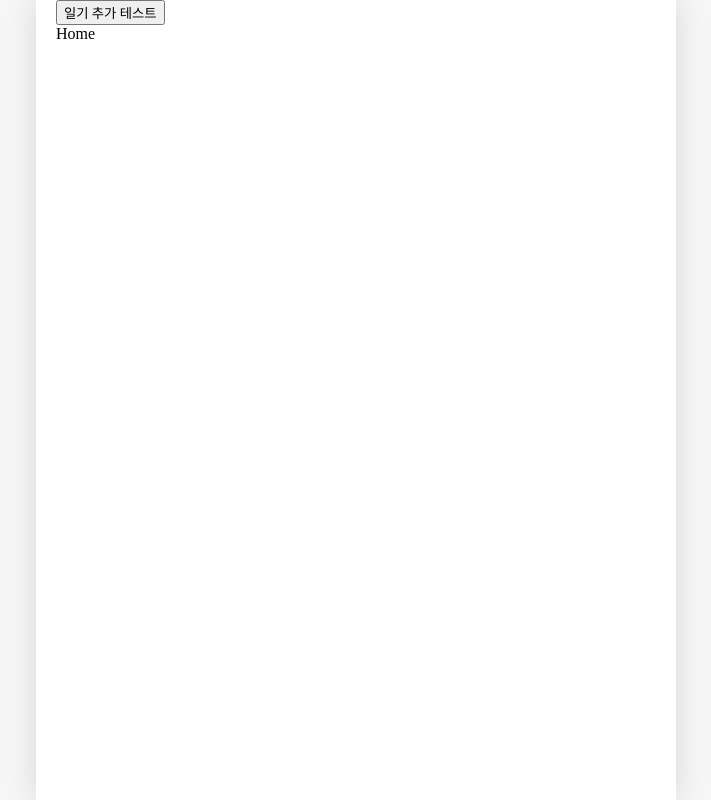
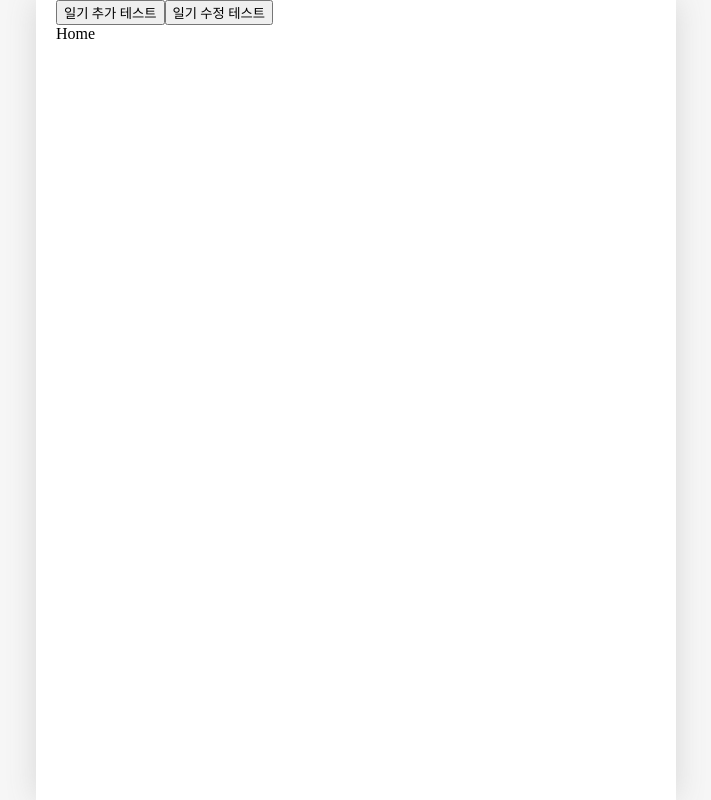
Before and after one commit to jay0425/onebite-react, a React (Vite) app in the folder section12-demo/: page / in a window 1280 px wide. Shown: the whole page, without its empty margins (284-995 px from the left). Built offline with nearby package versions, Linux system fonts and the light colour scheme; a web font is replaced by a local one.

Commit message:
일기 수정 기능 구현

```diff
--- a/section12-demo/src/App.jsx
+++ b/section12-demo/src/App.jsx
@@ -26,6 +26,8 @@ function reducer(state, action) {
   switch (action.type) {
     case 'CREATE':
       return [action, ...state];
+    case 'UPDATE':
+      return state.map((item) => (String(item.id) === String(action.data.id) ? action.data : item));
   }
 }
 
@@ -48,6 +50,19 @@ function App() {
     });
   };
 
+  // 기존 일기 수정
+  const onUpdate = (id, createdData, emotionId, content) => {
+    dispatch({
+      type: 'UPDATE',
+      data: {
+        id,
+        createdData,
+        emotionId,
+        content,
+      },
+    });
+  };
+
   return (
     <>
       <button
@@ -56,6 +71,13 @@ function App() {
         }}
       >
         일기 추가 테스트
+      </button>
+      <button
+        onClick={() => {
+          onUpdate(1, new Date().getDate(), 3, '일기 수정');
+        }}
+      >
+        일기 수정 테스트
       </button>
       <Routes>
         <Route path="/" element={<Home />} />
```
